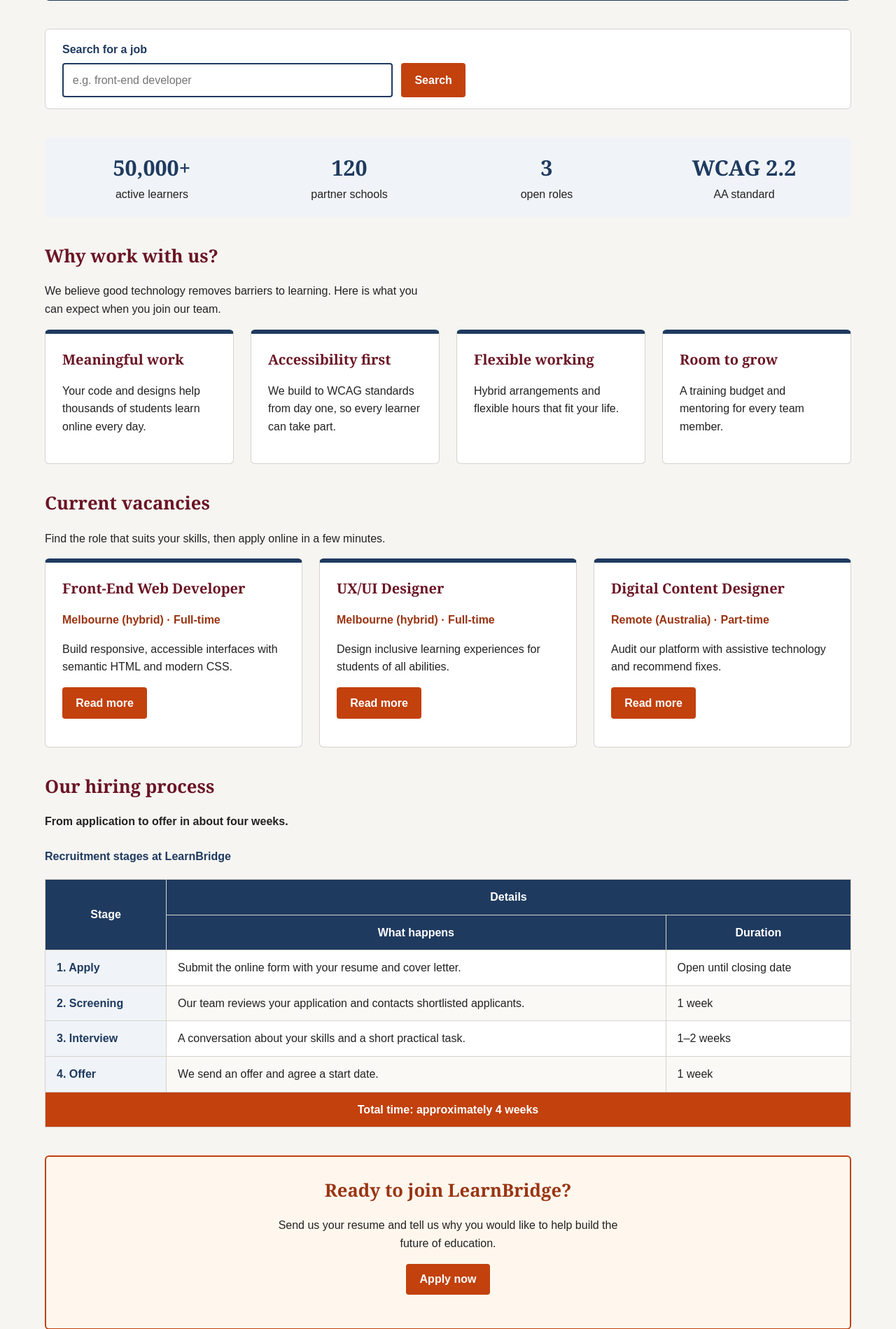
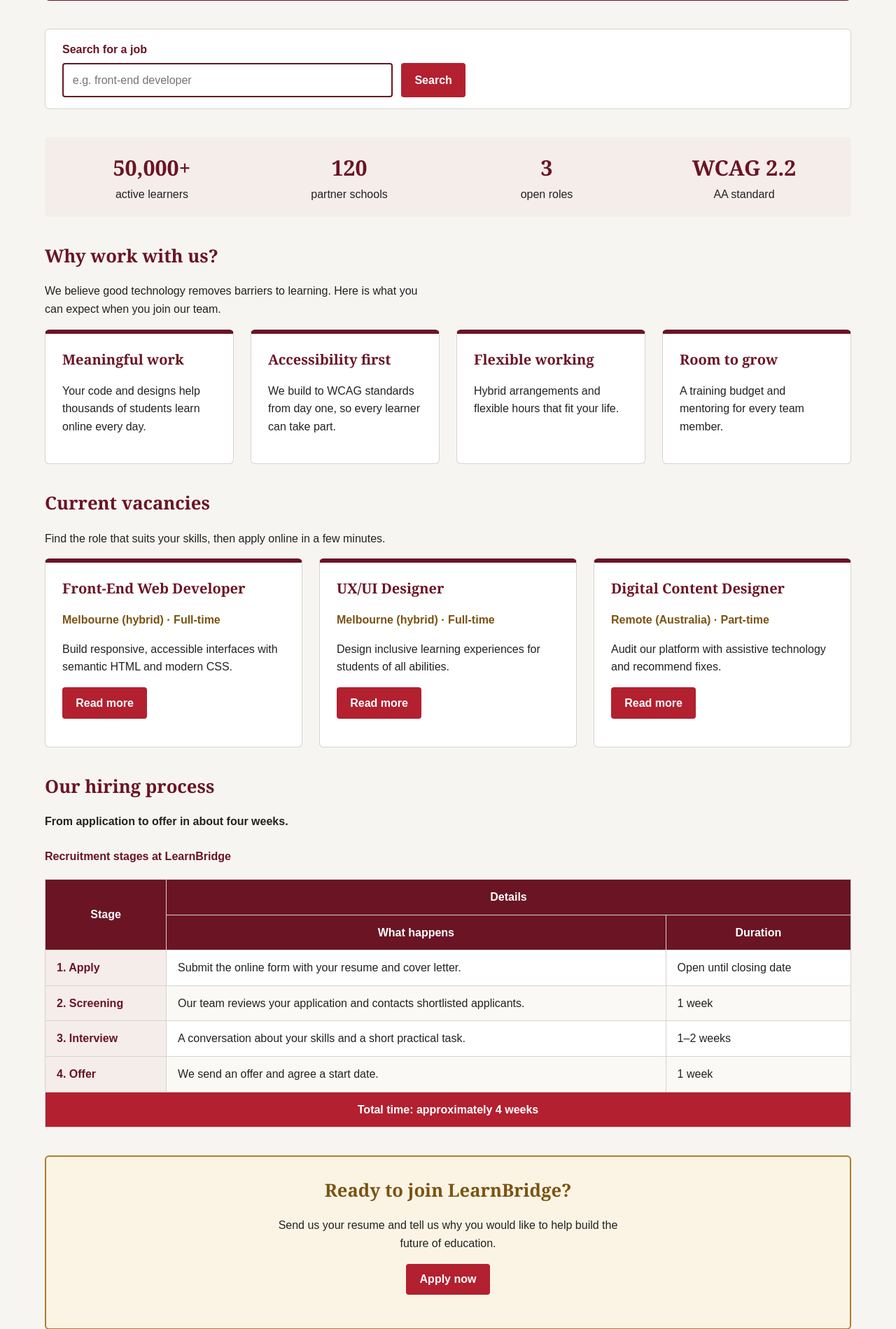
Before and after one commit to 106911603/project_part2_10026, a PHP site: page / in a window 1280 px wide. Shown: the part 542-2441 px from the top of the page at 70% size. Run offline with PHP 8.4, Linux system fonts and the light colour scheme.

Commit message:
color change

```diff
--- a/styles/styles.css
+++ b/styles/styles.css
@@ -519,7 +519,7 @@ abbr[title] {
     font: inherit;
     font-weight: bold;
     color: #ffffff;
-    background-color: #c2410c;
+    background-color: #b3202f;
     border: 0;
     border-radius: 4px;
     text-decoration: none;
@@ -555,7 +555,7 @@ abbr[title] {
     display: block;
     margin-bottom: 0.4rem;
     font-weight: bold;
-    color: #1f3a5f;
+    color: #6a1424;
 }
 
 .home .search-row {
@@ -568,12 +568,12 @@ abbr[title] {
     flex: 1;
     padding: 0.6rem 0.8rem;
     font: inherit;
-    border: 2px solid #1f3a5f;
+    border: 2px solid #6a1424;
     border-radius: 4px;
 }
 
 .home .search-row input[type="search"]:focus {
-    outline: 3px solid #1a5aa6;
+    outline: 3px solid #a11d33;
     outline-offset: 2px;
 }
 
@@ -586,7 +586,7 @@ abbr[title] {
     padding: 1.25rem;
     list-style: none;
     text-align: center;
-    background-color: #f0f4f8;
+    background-color: #f5edea;
     border-radius: 6px;
 }
 
@@ -594,7 +594,7 @@ abbr[title] {
     display: block;
     font-family: Georgia, "Times New Roman", serif;
     font-size: 1.9rem;
-    color: #1f3a5f;
+    color: #6a1424;
 }
 
 /* Cards (benefits and vacancies) */
@@ -611,7 +611,7 @@ abbr[title] {
     padding: 1.5rem;
     background-color: #ffffff;
     border: 1px solid #d6d3cc;
-    border-top: 6px solid #1f3a5f;
+    border-top: 6px solid #6a1424;
     border-radius: 6px;
 }
 
@@ -620,12 +620,12 @@ abbr[title] {
 }
 
 .home .card:hover {
-    border-top-color: #c2410c;
+    border-top-color: #b07d2b;
 }
 
 .home .card .meta {
     font-weight: bold;
-    color: #9a3412;
+    color: #7a5312;
 }
 
 /* Table with merged cells */
@@ -639,7 +639,7 @@ abbr[title] {
     padding: 0.5rem 0;
     font-weight: bold;
     text-align: left;
-    color: #1f3a5f;
+    color: #6a1424;
 }
 
 .home .timeline th,
@@ -652,12 +652,12 @@ abbr[title] {
 .home .timeline thead th {
     text-align: center;
     color: #ffffff;
-    background-color: #1f3a5f;
+    background-color: #6a1424;
 }
 
 .home .timeline tbody th {
-    color: #1f3a5f;
-    background-color: #f0f4f8;
+    color: #6a1424;
+    background-color: #f5edea;
 }
 
 .home .timeline tbody tr:nth-child(even) td {
@@ -666,27 +666,27 @@ abbr[title] {
 
 /* Row highlight on mouse hover */
 .home .timeline tbody tr:hover td {
-    background-color: #fff7ed;
+    background-color: #fbf4e4;
 }
 
 .home .timeline tfoot td {
     font-weight: bold;
     text-align: center;
     color: #ffffff;
-    background-color: #c2410c;
+    background-color: #b3202f;
 }
 
 /* Call to action */
 .home .cta {
     padding: 2rem 1.5rem;
     text-align: center;
-    background-color: #fff7ed;
-    border: 2px solid #c2410c;
+    background-color: #fbf4e4;
+    border: 2px solid #b07d2b;
     border-radius: 6px;
 }
 
 .home .cta h2 {
-    color: #9a3412;
+    color: #7a5312;
 }
 
 .home .cta p {
@@ -936,7 +936,7 @@ table {
 
 caption {
     margin-bottom: 0.75rem;
-    color: #1f3a5f;
+    color: #6a1424;
     font-weight: bold;
     text-align: left;
 }
@@ -950,11 +950,11 @@ td {
 
 th {
     color: #ffffff;
-    background-color: #1f3a5f;
+    background-color: #6a1424;
 }
 
 tbody tr:nth-child(even) {
-    background-color: #f0f4f8;
+    background-color: #f5edea;
 }
 
 /* Contact information */
```
Also changed, not shown: other parts of styles/styles.css (+19 -18 lines).
